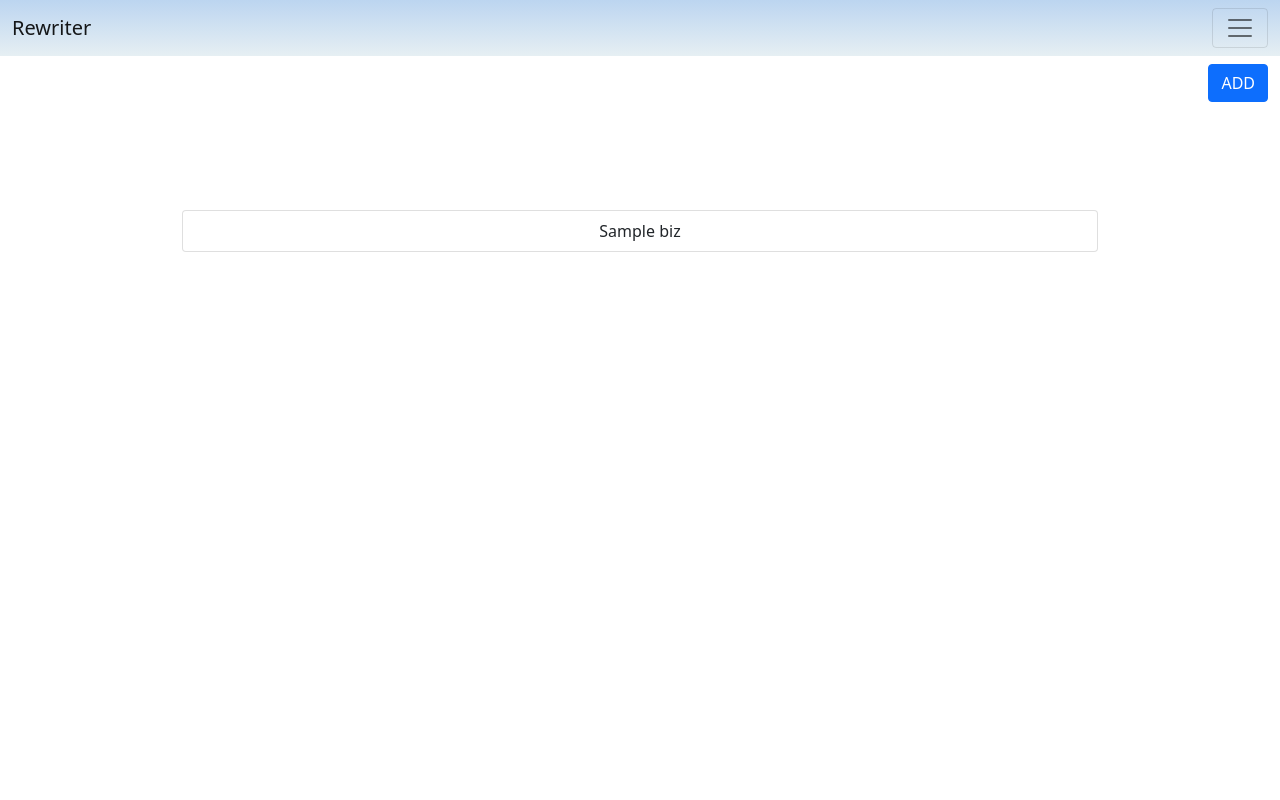
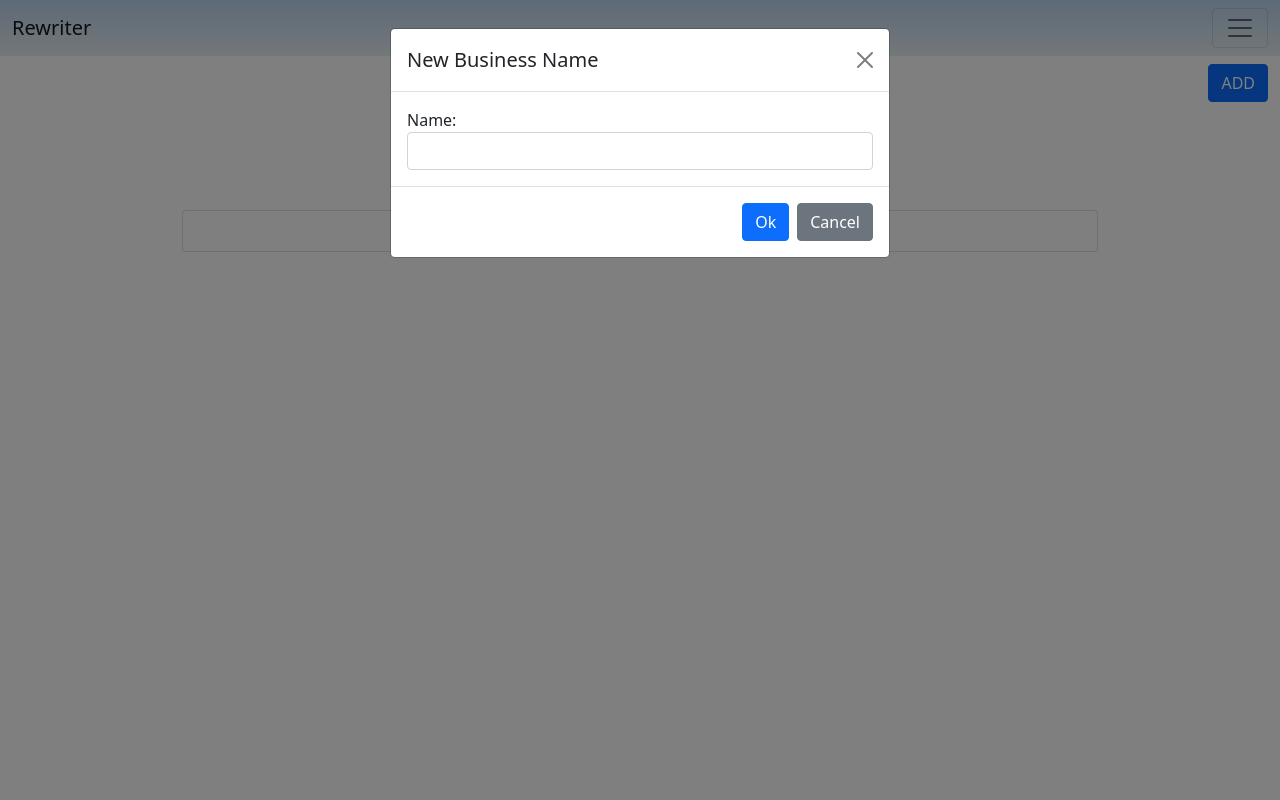
Before and after one commit to progalaxyelabs/rewriter, a CodeIgniter 4 app: the page made by app/Views/no_of_biz.php in a window 1280 px wide, after a click on "ADD". Run offline with PHP 8.4 and a stand-in for CodeIgniter, Linux system fonts and the light colour scheme; the template is opened without the code that fills it: most values are stand-ins (such as "Sample title", 1, 10 or a date in 2020); some libraries are stand-ins or nearby versions.

Commit message:
added modal to add button in no_of_biz file

```diff
--- a/app/Views/no_of_biz.php
+++ b/app/Views/no_of_biz.php
@@ -21,4 +21,26 @@
     </div>
 </div>
 
+<div class="modal fade" id="exampleModalForAdd" tabindex="-1" aria-labelledby="exampleModalLabel" aria-hidden="true">
+			<div class="modal-dialog">
+				<div class="modal-content">
+					<div class="modal-header">
+						<h5 class="modal-title" id="exampleModalLabel">New Business Name</h5>
+						<button type="button" class="btn-close" data-bs-dismiss="modal" aria-label="Close"></button>
+					</div>
+					<form method="post" action="/home/new_customer_biz_submit">
+						<div class="modal-body">
+							<label for="modal">Name:</label>
+							<input class="form-control" id="modalinput" type="text" name="customer_biz_name">
+                            <input type="hidden" name="customer_id" value="<?= $biz[0]-> customer_id ?>">
+						</div>
+						<div class="modal-footer">
+							<button id="ok" type="submit" class="btn btn-primary">Ok</button>
+							<button type="button" class="btn btn-secondary" data-bs-dismiss="modal">Cancel</button>
+						</div>
+					</form>
+				</div>
+			</div>
+		</div>
+
 <?= $this->endSection() ?>
```
Also changed, not shown: app/Controllers/Home.php (+24 -10 lines).
